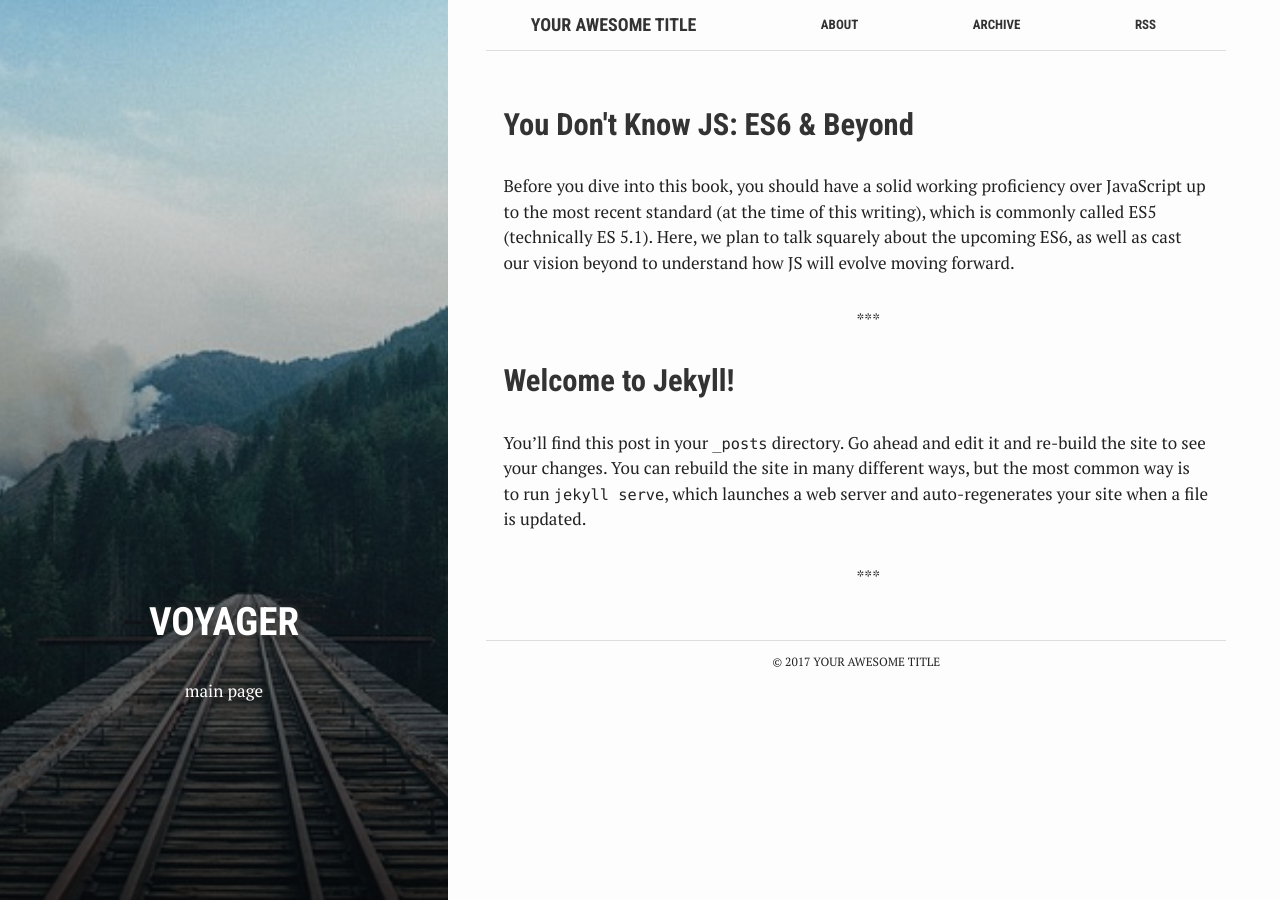
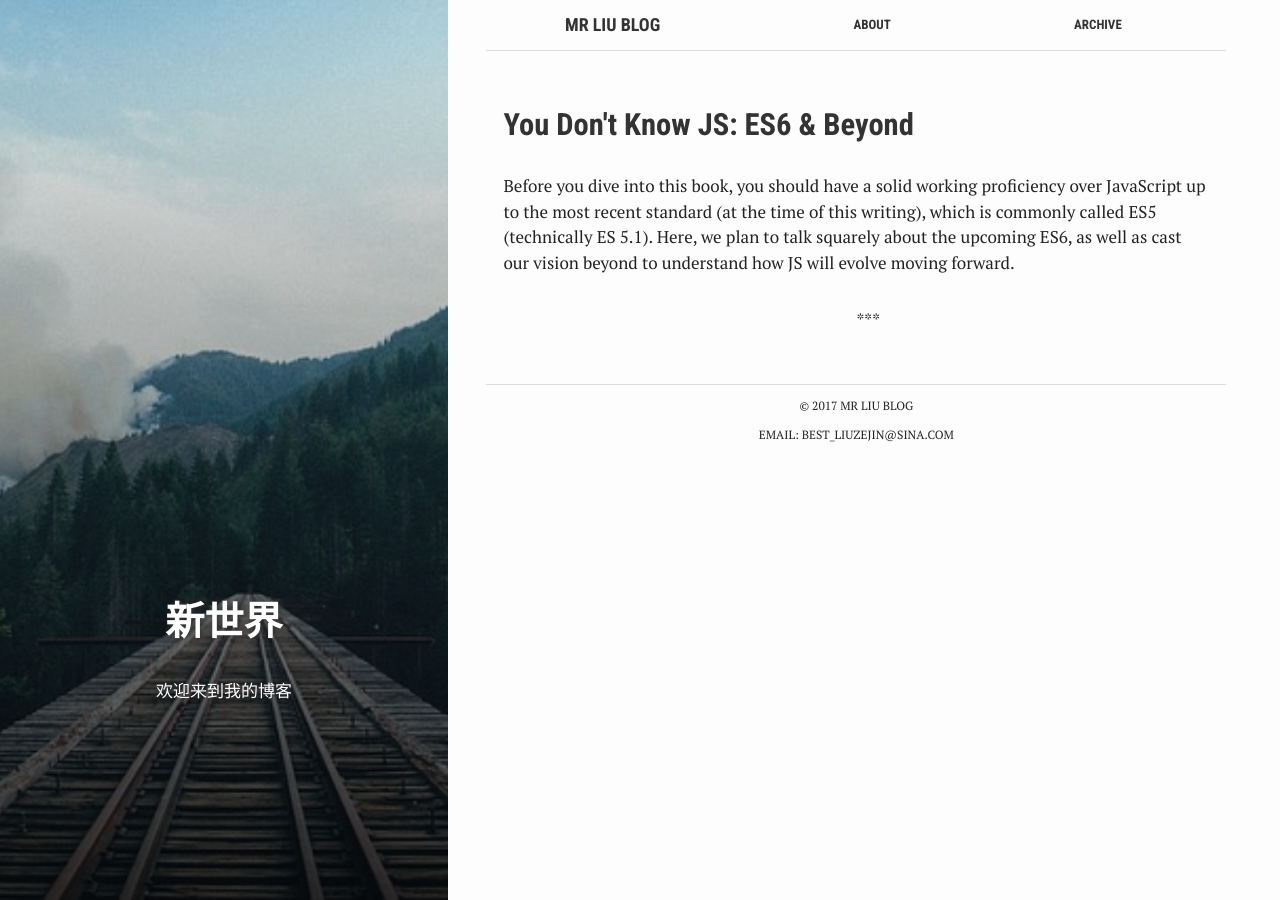
Before and after one commit to MR-liu/MR-liu.github.io, a Jekyll site: the page built from index.html, in a window 1280 px wide. Built offline with Jekyll 4.4.1, drawn with Linux system fonts in a browser that asks for light colours.

Commit message:
博客测试

```diff
--- a/_config.yml
+++ b/_config.yml
@@ -6,8 +6,8 @@
 # 'jekyll serve'. If you change this file, please restart the server process.
 
 # Site settings
-title: Your awesome title
-email: your-email@domain.com
+title: MR LIU BLOG
+email: best_liuzejin@sina.com
 description: > # this means to ignore newlines until "baseurl:"
   Write an awesome description for your new site here. You can edit this
   line in _config.yml. It will appear in your document head meta (for
@@ -15,8 +15,8 @@ description: > # this means to ignore newlines until "baseurl:"
 baseurl: "" # the subpath of your site, e.g. /blog
 lang: "en"
 url: "http://localhost:4000" # the base hostname & protocol for your site
-twitter_username: jekyllrb
-github_username:  jekyll
+twitter_username:
+github_username:  MR_liu
 disqus_username:
 
 # Build settings
--- a/_includes/footer.html
+++ b/_includes/footer.html
@@ -1,4 +1,5 @@
 <footer class="blog-footer content-wrapper">
   <p>&copy; <span class="full-year"></span> {{ site.title }}</p>
+  <p>Email: best_liuzejin@sina.com</p>
 </footer>
 <script src="{{ site.baseurl }}/assets/js/scripts.js"></script>
--- a/_includes/header.html
+++ b/_includes/header.html
@@ -12,7 +12,7 @@
       {% endif %}
     {% endfor %}
 
-    <a href="{{ "/feed.xml" | prepend: site.baseurl }}">RSS</a>
+    <!-- <a href="{{ "/feed.xml" | prepend: site.baseurl }}">RSS</a> -->
 
     <label for="menu-checkbox" class="toggle-button" data-open="☰" data-close="☰" onclick></label>
   </nav>
--- a/_posts/2016-06-28-welcome-to-jekyll.markdown
+++ /dev/null
@@ -1,29 +0,0 @@
----
-layout: post
-title:  "Welcome to Jekyll!"
-crawlertitle: "How to use jekyll"
-summary: "Jekyll default page"
-date:   2016-06-28 23:09:47 +0700
-categories: posts
-tags: 'jekyll'
-author: redVi
----
-You’ll find this post in your `_posts` directory. Go ahead and edit it and re-build the site to see your changes. You can rebuild the site in many different ways, but the most common way is to run `jekyll serve`, which launches a web server and auto-regenerates your site when a file is updated.
-
-To add new posts, simply add a file in the `_posts` directory that follows the convention `YYYY-MM-DD-name-of-post.ext` and includes the necessary front matter. Take a look at the source for this post to get an idea about how it works.
-
-Jekyll also offers powerful support for code snippets:
-
-{% highlight ruby %}
-def print_hi(name)
-  puts "Hi, #{name}"
-end
-print_hi('Tom')
-#=> prints 'Hi, Tom' to STDOUT.
-{% endhighlight %}
-
-Check out the [Jekyll docs][jekyll-docs] for more info on how to get the most out of Jekyll. File all bugs/feature requests at [Jekyll’s GitHub repo][jekyll-gh]. If you have questions, you can ask them on [Jekyll Talk][jekyll-talk].
-
-[jekyll-docs]: http://jekyllrb.com/docs/home
-[jekyll-gh]:   https://github.com/jekyll/jekyll
-[jekyll-talk]: https://talk.jekyllrb.com/
--- a/index.html
+++ b/index.html
@@ -2,8 +2,8 @@
 bg: "rails.jpg"
 layout: default
 crawlertitle: "Jekyll blog"
-title: "Voyager"
-summary: "main page"
+title: "新世界"
+summary: "欢迎来到我的博客"
 ---
 
 {% for post in site.posts limit: 5 %}
```
